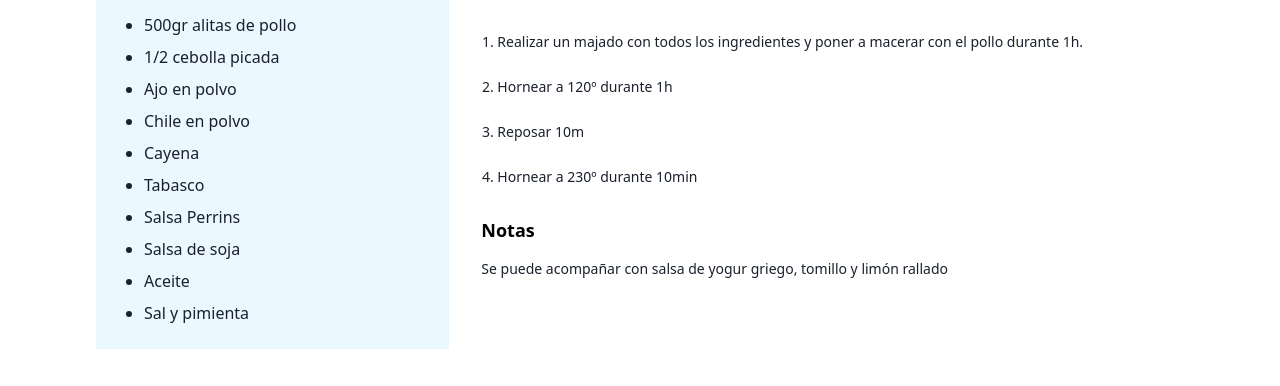
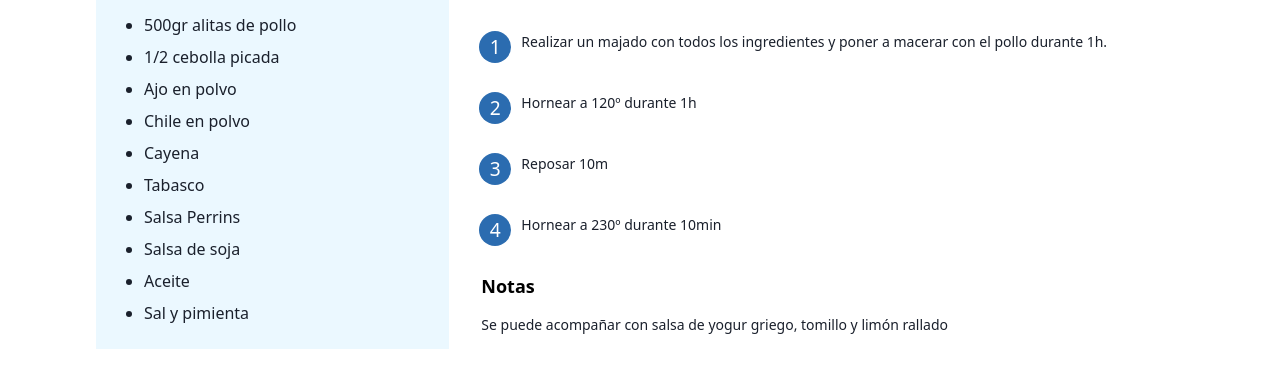
Before and after one commit to rubenRP/cookbook, a Gatsby site: page /alitas-beti/ in a window 1280 px wide. Shown: the part 399-785 px from the top of the page. Built offline with nearby package versions, Linux system fonts and the light colour scheme; Gatsby itself is replaced by a stand-in of ours.

Commit message:
Various fixes

```diff
--- a/content/recipes/quiche-lorraine/index.md
+++ b/content/recipes/quiche-lorraine/index.md
@@ -13,7 +13,7 @@ taxonomy:
 ingredients:
   - "**Para la masa quebrada**"
   - "150 gr de harina"
-  - "150 gr de harina"
+  - "75 gr de mantequilla en trozos muy fría"
   - "40 gr de agua"
   - "½ cucharadita de sal"
   - "Molde de 26cm de diámetro"
--- a/src/components/Layout/index.js
+++ b/src/components/Layout/index.js
@@ -9,7 +9,7 @@ const Layout = ({ children }) => {
       <header>
         <nav className="flex items-center justify-between flex-wrap bg-blue-700 p-6">
           <Link
-            to={`/`}
+            to="/"
             className="flex items-center flex-shrink-0 text-white mr-6"
           >
             <svg
@@ -41,7 +41,8 @@ const Layout = ({ children }) => {
       <footer>
         <div className="flex justify-between w-full max-w-6xl px-4 py-8 mx-auto md:px-8 md:py-8">
           <p>
-            Created by{` `}
+            Created by
+            {` `}
             <a
               className="font-bold no-underline"
               href="https://rubenr.dev"
--- a/src/components/RecipeList/index.js
+++ b/src/components/RecipeList/index.js
@@ -34,7 +34,7 @@ const RecipeList = ({ recipes }) => {
               <div className="px-6 py-4 pb-2">
                 {node.frontmatter.taxonomy
                   ? node.frontmatter.taxonomy.tag.map(tag => (
-                      <span className="inline-block bg-gray-200 rounded-full px-3 py-1 text-xs font-semibold text-gray-700 mr-2 mb-2">
+                      <span className="inline-block bg-gray-200 rounded-full px-3 py-1 text-xs text-gray-700 mr-2 mb-2">
                         {tag}
                       </span>
                     ))
--- a/src/pages/index.js
+++ b/src/pages/index.js
@@ -25,7 +25,7 @@ const CookbookIndex = ({ data, location }) => {
     const filteredData = recipes.filter(recipe => {
       // destructure data from post frontmatter
       const { title, taxonomy } = recipe.node.frontmatter
-      const tags = taxonomy && taxonomy.tags
+      const tags = taxonomy && taxonomy.tag
       const category = taxonomy && taxonomy.category
 
       return (
@@ -59,7 +59,7 @@ const CookbookIndex = ({ data, location }) => {
             <input
               type="text"
               aria-label="Search"
-              placeholder="Type to filter posts..."
+              placeholder="Type to filter recipes..."
               onChange={handleInputChange}
               className="transition-colors duration-100 ease-in-out focus:outline-0 border focus:bg-white focus:border-gray-300 placeholder-gray-600 rounded-lg bg-gray-200 py-2 pr-4 pl-10 block w-full appearance-none leading-normal"
             />
--- a/src/styles/index.css
+++ b/src/styles/index.css
@@ -40,8 +40,28 @@
     @apply pl-4;
   }
   & ol {
+    counter-reset: cookbook-counter;
+    padding-left: 40px;
     & li {
-      @apply list-decimal;
+      counter-increment: cookbook-counter;
+      position: relative;
+      margin-bottom: 40px;
+    }
+    & li:before {
+      content: counter(cookbook-counter);
+      font-size: 1.2rem;
+      font-weight: 300;
+      position: absolute;
+      --size: 32px;
+      left: calc(-1 * var(--size) - 10px);
+      line-height: var(--size);
+      width: var(--size);
+      height: var(--size);
+      top: 0;
+      background: #2b6cb0;
+      color: #ffffff;
+      border-radius: 50%;
+      text-align: center;
     }
   }
 }
```
Also changed, not shown: README.md.
